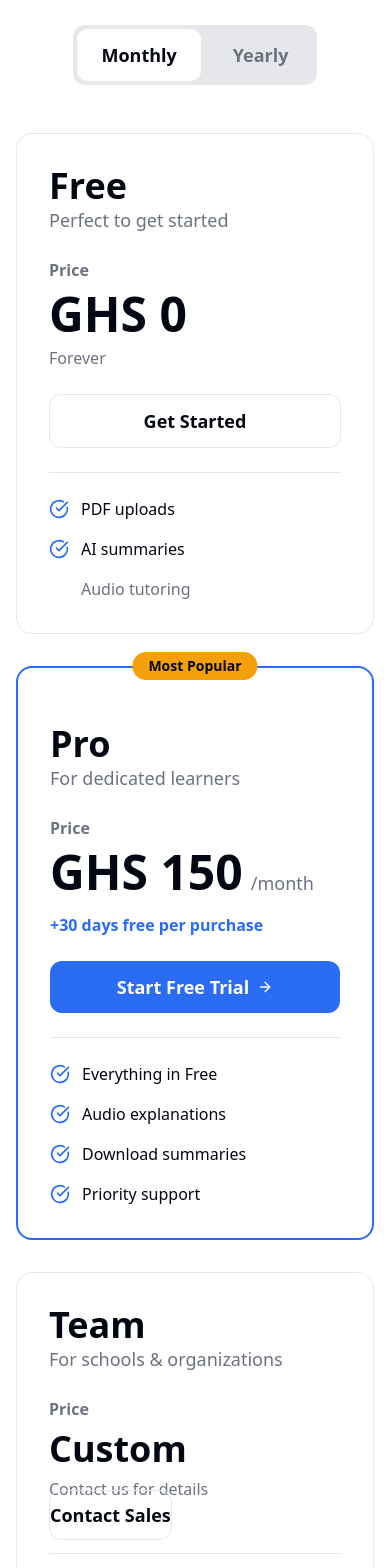
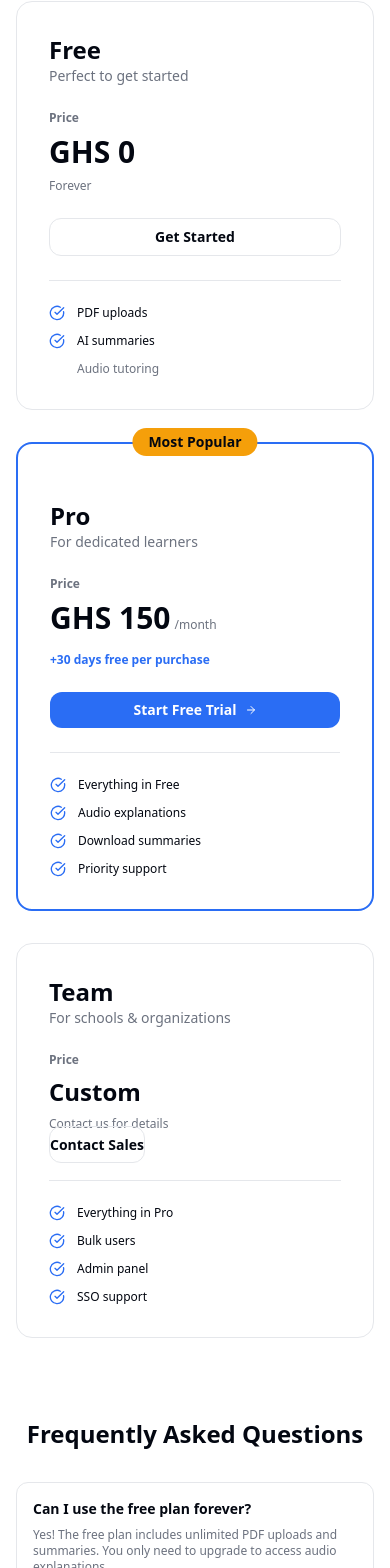
Before and after one commit to batefour/MINDSPERO, a React (Vite) app: page /pricing in a window 390 px wide. Shown: the part 420-1988 px from the top of the page. Built offline with nearby package versions, Linux system fonts and the light colour scheme.

Commit message:
Decrease text sizes and add responsive breakpoints
cgen-fb22210d0a2c43a392da045086e449a6

```diff
--- a/client/pages/Pricing.tsx
+++ b/client/pages/Pricing.tsx
@@ -30,10 +30,10 @@ export default function Pricing() {
       {/* Hero Section */}
       <section className="max-w-7xl mx-auto px-4 sm:px-6 lg:px-8 py-20">
         <div className="text-center space-y-6 mb-12">
-          <h1 className="text-5xl md:text-6xl font-bold text-foreground">
+          <h1 className="text-3xl sm:text-4xl md:text-5xl font-bold text-foreground">
             Simple, Transparent Pricing
           </h1>
-          <p className="text-xl text-muted-foreground max-w-2xl mx-auto">
+          <p className="text-sm sm:text-base md:text-lg text-muted-foreground max-w-2xl mx-auto">
             Choose the plan that works for you. Start free with PDF summaries, upgrade anytime for audio tutoring.
           </p>
         </div>
@@ -43,7 +43,7 @@ export default function Pricing() {
           <div className="inline-flex items-center gap-2 bg-muted p-1 rounded-lg">
             <button
               onClick={() => setBillingPeriod("monthly")}
-              className={`px-6 py-3 rounded-md font-semibold text-lg transition ${
+              className={`px-4 sm:px-6 py-2 sm:py-3 rounded-md font-medium text-sm sm:text-base transition ${
                 billingPeriod === "monthly"
                   ? "bg-background text-foreground"
                   : "text-muted-foreground hover:text-foreground"
@@ -53,7 +53,7 @@ export default function Pricing() {
             </button>
             <button
               onClick={() => setBillingPeriod("yearly")}
-              className={`px-6 py-3 rounded-md font-semibold text-lg transition flex items-center gap-2 ${
+              className={`px-4 sm:px-6 py-2 sm:py-3 rounded-md font-medium text-sm sm:text-base transition flex items-center gap-2 ${
                 billingPeriod === "yearly"
                   ? "bg-background text-foreground"
                   : "text-muted-foreground hover:text-foreground"
@@ -74,28 +74,28 @@ export default function Pricing() {
           {/* Free Plan */}
           <div className="bg-background rounded-2xl p-8 border border-border space-y-6">
             <div>
-              <h3 className="text-4xl font-bold text-foreground">Free</h3>
-              <p className="text-muted-foreground text-lg">Perfect to get started</p>
+              <h3 className="text-2xl sm:text-3xl font-bold text-foreground">Free</h3>
+              <p className="text-muted-foreground text-sm sm:text-base">Perfect to get started</p>
             </div>
             <div className="space-y-2">
-              <p className="text-muted-foreground text-base font-semibold">Price</p>
-              <p className="text-5xl font-bold text-foreground">GHS 0</p>
-              <p className="text-muted-foreground text-base">Forever</p>
+              <p className="text-muted-foreground text-xs sm:text-sm font-semibold">Price</p>
+              <p className="text-3xl sm:text-4xl font-bold text-foreground">GHS 0</p>
+              <p className="text-muted-foreground text-xs sm:text-sm">Forever</p>
             </div>
-            <button className="w-full py-3 border border-border rounded-lg text-foreground hover:bg-muted transition font-semibold text-lg">
+            <button className="w-full py-2 sm:py-3 border border-border rounded-lg text-foreground hover:bg-muted transition font-semibold text-sm sm:text-base">
               Get Started
             </button>
-            <div className="space-y-4 border-t border-border pt-6">
-              <div className="flex gap-3 items-center text-foreground text-base">
-                <CheckCircle className="w-5 h-5 text-primary flex-shrink-0" />
+            <div className="space-y-3 border-t border-border pt-6">
+              <div className="flex gap-3 items-center text-foreground text-xs sm:text-sm">
+                <CheckCircle className="w-4 h-4 sm:w-5 sm:h-5 text-primary flex-shrink-0" />
                 <span>PDF uploads</span>
               </div>
-              <div className="flex gap-3 items-center text-foreground text-base">
-                <CheckCircle className="w-5 h-5 text-primary flex-shrink-0" />
+              <div className="flex gap-3 items-center text-foreground text-xs sm:text-sm">
+                <CheckCircle className="w-4 h-4 sm:w-5 sm:h-5 text-primary flex-shrink-0" />
                 <span>AI summaries</span>
               </div>
-              <div className="flex gap-3 items-center text-muted-foreground text-base">
-                <div className="w-5 h-5" />
+              <div className="flex gap-3 items-center text-muted-foreground text-xs sm:text-sm">
+                <div className="w-4 h-4 sm:w-5 sm:h-5" />
                 <span>Audio tutoring</span>
               </div>
             </div>
@@ -107,46 +107,46 @@ export default function Pricing() {
               Most Popular
             </div>
             <div>
-              <h3 className="text-4xl font-bold text-foreground">Pro</h3>
-              <p className="text-muted-foreground text-lg">For dedicated learners</p>
+              <h3 className="text-2xl sm:text-3xl font-bold text-foreground">Pro</h3>
+              <p className="text-muted-foreground text-sm sm:text-base">For dedicated learners</p>
             </div>
             <div className="space-y-2">
-              <p className="text-muted-foreground text-base font-semibold">Price</p>
+              <p className="text-muted-foreground text-xs sm:text-sm font-semibold">Price</p>
               {billingPeriod === "monthly" ? (
-                <div className="flex items-baseline gap-2">
-                  <p className="text-5xl font-bold text-foreground">GHS 150</p>
-                  <span className="text-muted-foreground text-lg">/month</span>
+                <div className="flex items-baseline gap-1 sm:gap-2">
+                  <p className="text-3xl sm:text-4xl font-bold text-foreground">GHS 150</p>
+                  <span className="text-muted-foreground text-xs sm:text-base">/month</span>
                 </div>
               ) : (
-                <div className="flex items-baseline gap-2">
-                  <p className="text-5xl font-bold text-foreground">GHS 1,440</p>
-                  <span className="text-muted-foreground text-lg">/year</span>
+                <div className="flex items-baseline gap-1 sm:gap-2">
+                  <p className="text-3xl sm:text-4xl font-bold text-foreground">GHS 1,440</p>
+                  <span className="text-muted-foreground text-xs sm:text-base">/year</span>
                 </div>
               )}
-              <p className="text-base text-primary font-semibold pt-2">+30 days free per purchase</p>
+              <p className="text-xs sm:text-sm text-primary font-semibold pt-2">+30 days free per purchase</p>
             </div>
             <Link
               to="/register"
-              className="w-full py-3 bg-primary text-primary-foreground rounded-lg hover:opacity-90 transition font-semibold text-lg flex items-center justify-center gap-2"
+              className="w-full py-2 sm:py-3 bg-primary text-primary-foreground rounded-lg hover:opacity-90 transition font-semibold text-sm sm:text-base flex items-center justify-center gap-2"
             >
               Start Free Trial
-              <ArrowRight className="w-4 h-4" />
+              <ArrowRight className="w-3 h-3 sm:w-4 sm:h-4" />
             </Link>
-            <div className="space-y-4 border-t border-border pt-6">
-              <div className="flex gap-3 items-center text-foreground text-base">
-                <CheckCircle className="w-5 h-5 text-primary flex-shrink-0" />
+            <div className="space-y-3 border-t border-border pt-6">
+              <div className="flex gap-3 items-center text-foreground text-xs sm:text-sm">
+                <CheckCircle className="w-4 h-4 sm:w-5 sm:h-5 text-primary flex-shrink-0" />
                 <span>Everything in Free</span>
               </div>
-              <div className="flex gap-3 items-center text-foreground text-base">
-                <CheckCircle className="w-5 h-5 text-primary flex-shrink-0" />
+              <div className="flex gap-3 items-center text-foreground text-xs sm:text-sm">
+                <CheckCircle className="w-4 h-4 sm:w-5 sm:h-5 text-primary flex-shrink-0" />
                 <span>Audio explanations</span>
               </div>
-              <div className="flex gap-3 items-center text-foreground text-base">
-                <CheckCircle className="w-5 h-5 text-primary flex-shrink-0" />
+              <div className="flex gap-3 items-center text-foreground text-xs sm:text-sm">
+                <CheckCircle className="w-4 h-4 sm:w-5 sm:h-5 text-primary flex-shrink-0" />
                 <span>Download summaries</span>
               </div>
-              <div className="flex gap-3 items-center text-foreground text-base">
-                <CheckCircle className="w-5 h-5 text-primary flex-shrink-0" />
+              <div className="flex gap-3 items-center text-foreground text-xs sm:text-sm">
+                <CheckCircle className="w-4 h-4 sm:w-5 sm:h-5 text-primary flex-shrink-0" />
                 <span>Priority support</span>
               </div>
             </div>
@@ -155,35 +155,35 @@ export default function Pricing() {
           {/* Team Plan */}
           <div className="bg-background rounded-2xl p-8 border border-border space-y-6">
             <div>
-              <h3 className="text-4xl font-bold text-foreground">Team</h3>
-              <p className="text-muted-foreground text-lg">For schools & organizations</p>
+              <h3 className="text-2xl sm:text-3xl font-bold text-foreground">Team</h3>
+              <p className="text-muted-foreground text-sm sm:text-base">For schools & organizations</p>
             </div>
             <div className="space-y-2">
-              <p className="text-muted-foreground text-base font-semibold">Price</p>
-              <p className="text-4xl font-bold text-foreground">Custom</p>
-              <p className="text-muted-foreground text-base">Contact us for details</p>
+              <p className="text-muted-foreground text-xs sm:text-sm font-semibold">Price</p>
+              <p className="text-2xl sm:text-3xl font-bold text-foreground">Custom</p>
+              <p className="text-muted-foreground text-xs sm:text-sm">Contact us for details</p>
             </div>
             <a
               href="mailto:team@academicai.com"
-              className="w-full py-3 border border-border rounded-lg text-foreground hover:bg-muted transition font-semibold text-lg text-center"
+              className="w-full py-2 sm:py-3 border border-border rounded-lg text-foreground hover:bg-muted transition font-semibold text-sm sm:text-base text-center"
             >
               Contact Sales
             </a>
-            <div className="space-y-4 border-t border-border pt-6">
-              <div className="flex gap-3 items-center text-foreground text-base">
-                <CheckCircle className="w-5 h-5 text-primary flex-shrink-0" />
+            <div className="space-y-3 border-t border-border pt-6">
+              <div className="flex gap-3 items-center text-foreground text-xs sm:text-sm">
+                <CheckCircle className="w-4 h-4 sm:w-5 sm:h-5 text-primary flex-shrink-0" />
                 <span>Everything in Pro</span>
               </div>
-              <div className="flex gap-3 items-center text-foreground text-base">
-                <CheckCircle className="w-5 h-5 text-primary flex-shrink-0" />
+              <div className="flex gap-3 items-center text-foreground text-xs sm:text-sm">
+                <CheckCircle className="w-4 h-4 sm:w-5 sm:h-5 text-primary flex-shrink-0" />
                 <span>Bulk users</span>
               </div>
-              <div className="flex gap-3 items-center text-foreground text-base">
-                <CheckCircle className="w-5 h-5 text-primary flex-shrink-0" />
+              <div className="flex gap-3 items-center text-foreground text-xs sm:text-sm">
+                <CheckCircle className="w-4 h-4 sm:w-5 sm:h-5 text-primary flex-shrink-0" />
                 <span>Admin panel</span>
               </div>
-              <div className="flex gap-3 items-center text-foreground text-base">
-                <CheckCircle className="w-5 h-5 text-primary flex-shrink-0" />
+              <div className="flex gap-3 items-center text-foreground text-xs sm:text-sm">
+                <CheckCircle className="w-4 h-4 sm:w-5 sm:h-5 text-primary flex-shrink-0" />
                 <span>SSO support</span>
               </div>
             </div>
@@ -192,7 +192,7 @@ export default function Pricing() {
 
         {/* FAQ Section */}
         <div className="max-w-3xl mx-auto mt-20 space-y-8">
-          <h2 className="text-4xl font-bold text-foreground text-center">
+          <h2 className="text-2xl sm:text-3xl md:text-4xl font-bold text-foreground text-center">
             Frequently Asked Questions
           </h2>
           <div className="space-y-4">
@@ -214,9 +214,9 @@ export default function Pricing() {
                 a: "Yes! Annual plans come with a discount, and you get an extra month free with any Pro purchase.",
               },
             ].map((item, i) => (
-              <div key={i} className="bg-background border border-border rounded-lg p-6">
-                <h3 className="font-bold text-foreground mb-2 text-lg">{item.q}</h3>
-                <p className="text-muted-foreground text-base">{item.a}</p>
+              <div key={i} className="bg-background border border-border rounded-lg p-4 sm:p-6">
+                <h3 className="font-bold text-foreground mb-2 text-sm sm:text-base">{item.q}</h3>
+                <p className="text-muted-foreground text-xs sm:text-sm">{item.a}</p>
               </div>
             ))}
           </div>
@@ -225,19 +225,19 @@ export default function Pricing() {
 
       {/* CTA Section */}
       <section className="max-w-7xl mx-auto px-4 sm:px-6 lg:px-8 py-20">
-        <div className="bg-gradient-to-r from-primary to-secondary rounded-2xl p-12 md:p-16 text-center space-y-6">
-          <h2 className="text-4xl md:text-5xl font-bold text-primary-foreground">
+        <div className="bg-gradient-to-r from-primary to-secondary rounded-2xl p-8 sm:p-12 md:p-16 text-center space-y-6">
+          <h2 className="text-2xl sm:text-3xl md:text-4xl font-bold text-primary-foreground">
             Ready to Unlock Audio Tutoring?
           </h2>
-          <p className="text-primary-foreground/90 max-w-2xl mx-auto text-xl">
+          <p className="text-primary-foreground/90 max-w-2xl mx-auto text-sm sm:text-base md:text-lg">
             Start with a free 30-day trial. No credit card required.
           </p>
           <Link
             to="/register"
-            className="inline-flex items-center justify-center px-8 py-4 bg-primary-foreground text-primary rounded-lg hover:opacity-90 transition font-bold text-lg"
+            className="inline-flex items-center justify-center px-6 sm:px-8 py-2.5 sm:py-4 bg-primary-foreground text-primary rounded-lg hover:opacity-90 transition font-bold text-sm sm:text-base"
           >
             Start Free Trial
-            <ArrowRight className="w-5 h-5 ml-2" />
+            <ArrowRight className="w-4 h-4 sm:w-5 sm:h-5 ml-2" />
           </Link>
         </div>
       </section>
```
